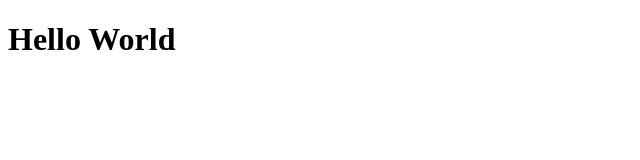
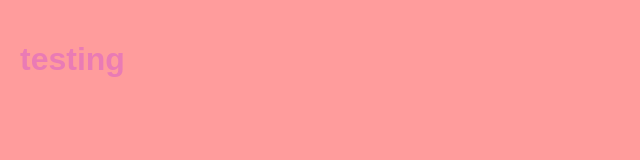
Before and after one commit to KxMIxEr/OutSmartEngclass, a plain HTML site: page index.html in a window 1280 px wide. Shown: the whole page, without its empty margins (0-640 px from the left). Drawn offline with Linux system fonts and the light colour scheme.

Commit message:
Update index.html

```diff
--- a/index.html
+++ b/index.html
@@ -3,13 +3,21 @@
 <head>
     <meta charset="UTF-8">
     <meta name="viewport" content="width=device-width, initial-scale=1.0">
-    <title>hello world</title>
+    <title>testing</title>
+    <style>
+        body {
+            font-family: unispcae, Arial;
+            background-color: #ff9c9c;
+            margin: 0;
+            padding: 20px;
+        }
+        h1 {
+            color: #ea7bb5;
+        }
+    </style>
 </head>
 <body>
-    <h1>Hello World</h1>
-    <script>
-        console.log("Hello, World!");
-    </script>
+    <h1>testing</h1>
 </body>
 
 </html>
```
